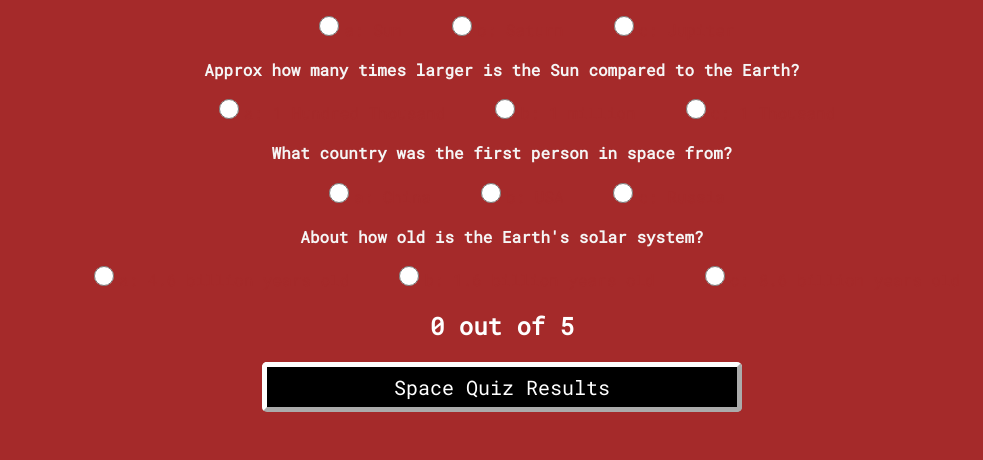
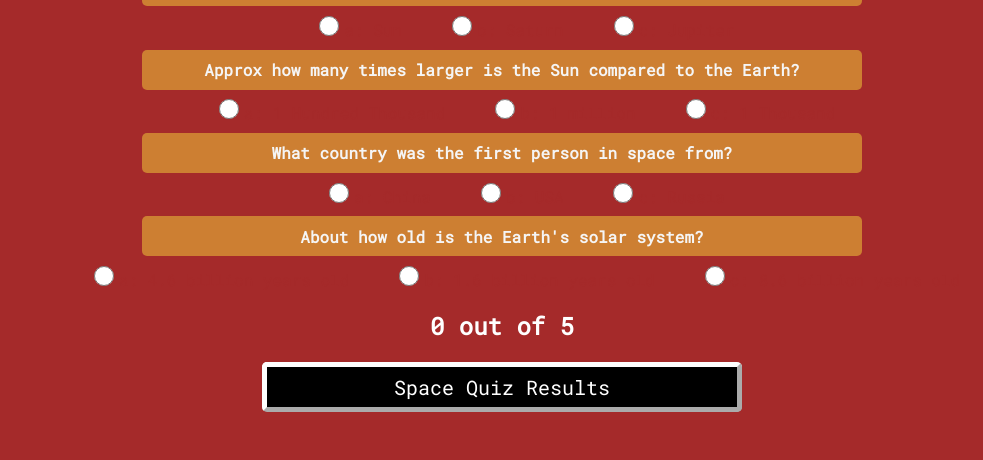
Before and after one commit to Code-Institute-Submissions/space-spondoolies, a plain HTML site: page index.html in a window 1280 px wide. Both pictures are taken after a click on the button "Space Quiz Results". Shown: the part 1163-1623 px from the top of the page, without its empty margins (138-1121 px from the left). Drawn offline with Linux system fonts and the light colour scheme.

Commit message:
finished styling quiz section

```diff
--- a/assets/css/style.css
+++ b/assets/css/style.css
@@ -182,6 +182,13 @@ input[type="text"] {
   text-align: center;
 }
 
+.para-nth p:nth-child(odd) {
+  background-color: #CD7F32;
+  width: 75%;
+  border-radius: 5px;
+}
+
+
 input[type="radio"] {
   margin-left: 50px;
   margin-right: 5px;
--- a/assets/javascript/quiz.js
+++ b/assets/javascript/quiz.js
@@ -1,7 +1,10 @@
-// Space Quiz
+/**
+ * Space Quiz
+ * Adapted from a quiz game from the "JS - Novice to Ninja" book.
+ * **/
 
 // Space Questions
-var spaceQuestions = [
+let spaceQuestions = [
   {
     question: "What was the first mammal in space?",
     answers: {
@@ -50,9 +53,9 @@ var spaceQuestions = [
 ];
 // Space Questions End
 
-var quizBox = document.getElementById("quiz-quiz");
-var resultsBox = document.getElementById("results-quiz");
-var submitButton = document.getElementById("submit-quiz");
+let quizBox = document.getElementById("quiz-quiz");
+let resultsBox = document.getElementById("results-quiz");
+let submitButton = document.getElementById("submit-quiz");
 
 spaceQuiz(spaceQuestions, quizBox, resultsBox, submitButton);
 
@@ -60,10 +63,10 @@ function spaceQuiz(questions, quizBox, resultsBox, submitButton) {
 
   function theQuestions(questions, quizBox) {
     // store the output and the answer choices
-    var output = [];
-    var answers;
+    let output = [];
+    let answers;
 
-    for (var i = 0; i < questions.length; i++) {
+    for (let i = 0; i < questions.length; i++) {
       answers = [];
 
       for (letter in questions[i].answers) {
@@ -97,14 +100,14 @@ function spaceQuiz(questions, quizBox, resultsBox, submitButton) {
   // theQuestions() End
   function theResults(questions, quizBox, resultsBox) {
     // gather answer containers from our quiz
-    var answerBoxes = quizBox.querySelectorAll(".answers-quiz");
+    let answerBoxes = quizBox.querySelectorAll(".answers-quiz");
 
     // keep track of user's answers
-    var userAnswer = "";
-    var numCorrect = 0;
+    let userAnswer = "";
+    let numCorrect = 0;
 
     // for each question...
-    for (var i = 0; i < questions.length; i++) {
+    for (let i = 0; i < questions.length; i++) {
       // find selected answer
       userAnswer = (
         answerBoxes[i].querySelector("input[name=question" + i + "]:checked") ||
```
